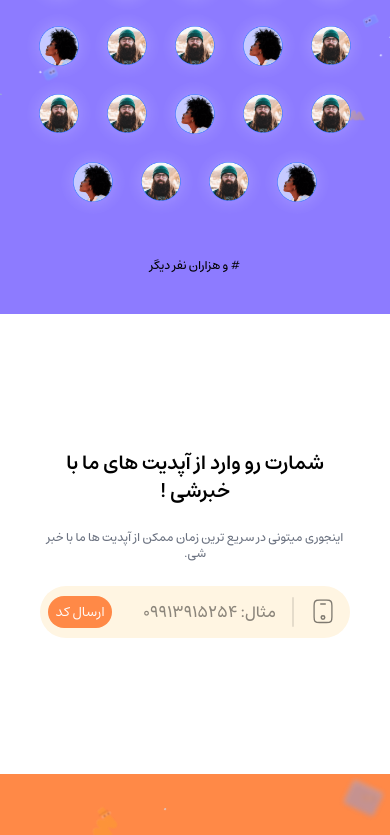
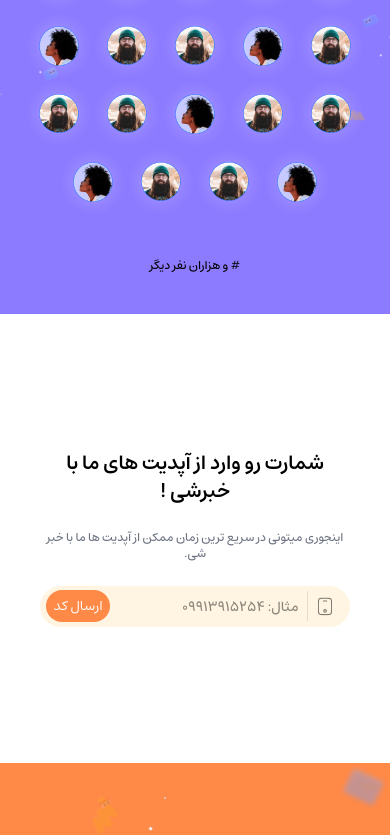
Before and after one commit to SalamLang/Salam-Website, a Next.js app: page / in a window 390 px wide. Shown: the part 6689-7524 px from the top of the page. Built offline with nearby package versions, Linux system fonts and the light colour scheme.

Commit message:
Refactor: Update BoxSentCode component layout and styles

```diff
--- a/src/components/molecules/BoxSentCode.jsx
+++ b/src/components/molecules/BoxSentCode.jsx
@@ -46,37 +46,28 @@ function BoxSentCode() {
   };
 
   return (
+    <>
       <div className="w-full flex justify-center items-center">
         <form
           action=""
           onSubmit={formik.handleSubmit}
           className={
-          "bg-light-orange relative max-w-[400px] md:max-w-[500px] w-full h-full rounded-[40px] flex items-center justify-between px-2 py-1.5 md:p-2.5"
+            "bg-light-orange relative max-w-[400px] md:max-w-[500px] w-full h-full max-sm:h-5/6 rounded-[40px] flex items-center justify-between max-sm:px-1.5 px-2 max-sm:py-1 py-1.5 md:p-2.5"
           }
         >
-        <div className="flex gap-4 items-center justify-center -translate-x-1.5">
-          <Mobile className="scale-75 opacity-50 brightness-0" />
-          <div className="bg-black/10 !rounded-full w-[2px] h-[30px]"></div>
+          <div className="w-full flex gap-1 md:gap-4 items-center justify-start -translate-x-1.5">
+            <Mobile className="max-sm:scale-[0.55] max-md:scale-[0.65] scale-75 opacity-50 brightness-0" />
+            <div className="bg-black/10 !rounded-full max-sm:w-[1.5px] w-[2px] ml-1  h-[30px]"></div>
             <Input
               type="text"
               placeholder="مثال: ۰۹۹۱۳۹۱۵۲۵۴"
               maxLength={11}
-            className={"placeholder:opacity-45"}
+              className={
+                "placeholder:opacity-45 h-full placeholder:max-sm:text-sm"
+              }
               {...formik.getFieldProps("number")}
               onChange={handleChange}
             />
-          <AnimatePresence>
-            {formik.errors.number && (
-              <motion.p
-                initial={{ y: 20, opacity: 0 }}
-                animate={{ y: 0, opacity: 1 }}
-                exit={{ y: 20, opacity: 0 }}
-                className="absolute -bottom-10 right-3 !text-rose-600"
-              >
-                {formik.errors.number}
-              </motion.p>
-            )}
-          </AnimatePresence>
           </div>
           <Button
             intent="orange"
@@ -94,6 +85,19 @@ function BoxSentCode() {
           </Button>
         </form>
       </div>
+      <AnimatePresence>
+        {formik.errors.number && (
+          <motion.p
+            initial={{ y: 20, opacity: 0 }}
+            animate={{ y: 0, opacity: 1 }}
+            exit={{ y: 20, opacity: 0 }}
+            className="max-sm:text-xs max-md:text-sm !text-rose-600"
+          >
+            {formik.errors.number}
+          </motion.p>
+        )}
+      </AnimatePresence>
+    </>
   );
 }
 
```
Lines whose indentation alone changed are shown as unchanged.
